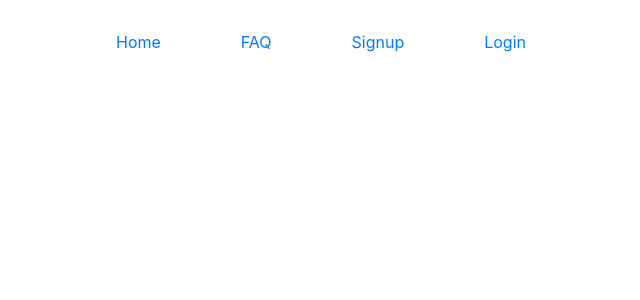
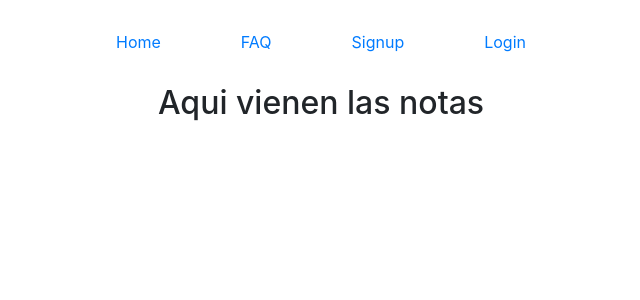
Before and after one commit to annupper/Trickster, a React (Create React App) app in the folder client/: page /notes in a window 1280 px wide. Shown: the top 300 px of the page, without its empty margins (319-959 px from the left). Built offline with nearby package versions, Linux system fonts and the light colour scheme; no server answers.

Commit message:
Correction get note component

```diff
--- a/client/src/App.js
+++ b/client/src/App.js
@@ -5,7 +5,9 @@ import "./App.css";
 import Navbar from "./components/navbar/Navbar";
 import Signup from "./components/auth/Signup";
 import Login from "./components/auth/Login";
+import Notes from "./components/notes/Notes";
 import HomeBody from "./components/homeBody/HomeBody";
+import NoteService from "./components/notes/NoteService";
 import AuthService from "./components/auth/AuthService";
 import { Route, Switch } from "react-router-dom";
 
@@ -17,6 +19,7 @@ class App extends Component {
       user: null
     };
 
+    this.noteService = new NoteService();
     this.authService = new AuthService();
 
     this.fetchUser();
@@ -52,6 +55,7 @@ class App extends Component {
           path="/signup"
           render={() => <Signup getUser={this.getUser} />}/>
         <Route exact path="/login" render={() => <Login getUser={this.getUser} />} />
+        <Route exact path="/notes" render={() => <Notes showNotes={this.showNotes}/>} />
         </Switch>
       </div>
     );
--- a/client/src/components/navbar/Navbar.js
+++ b/client/src/components/navbar/Navbar.js
@@ -14,7 +14,7 @@ class Navbar extends React.Component {
         <Link to="/">FAQ</Link>
       </li>
       <li>
-        <Link to="/">Notes</Link>
+        <Link to="/notes">Notes</Link>
       </li>
       <li>
         <p onClick={this.props.logout}>Logout</p>
--- /dev/null
+++ b/client/src/components/notes/NoteService.js
@@ -0,0 +1,18 @@
+import axios from "axios";
+
+class NoteService {
+  constructor() {
+    this.service = axios.create({
+      baseURL: "http://localhost:5000/api/note",
+      withCredentials: true
+    })
+  }
+
+  showNotes = () => {
+    return this.service.get('/notes')
+    .then(response => response.data);
+  }
+
+}
+
+export default NoteService;
--- /dev/null
+++ b/client/src/components/notes/Notes.js
@@ -0,0 +1,28 @@
+import React, { Component } from 'react';
+import NoteService from './NoteService';
+
+export default class Notes extends Component {
+  constructor() {
+    super();
+
+    this.state = {
+      note: ''
+    }
+
+    this.noteService = new NoteService();
+
+      this.noteService
+      .showNotes()
+      .then(() =>console.log("ok"));
+
+  }
+
+
+  render() {
+    return (
+      <div className="notes">
+        <h2>Aqui vienen las notas</h2>
+      </div>
+    )
+  }
+}
```
